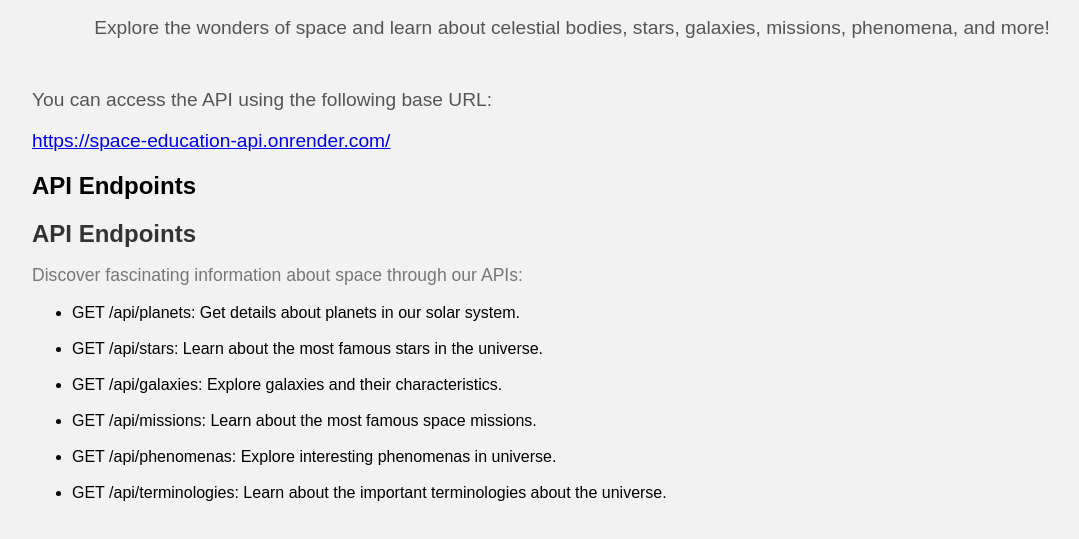
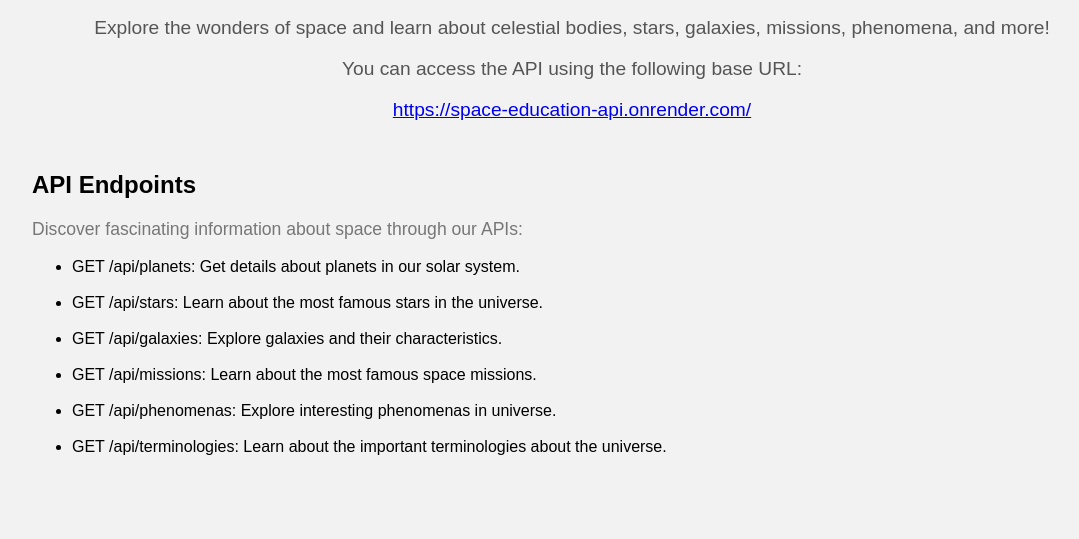
Before and after one commit to adarsh-2425/space-education-api, a website: page public/index.html in a window 1280 px wide. Shown: the part 161-700 px from the top of the page, without its empty margins (68-1147 px from the left). Drawn offline with Linux system fonts and the light colour scheme.

Commit message:
first commit

```diff
--- a/public/index.html
+++ b/public/index.html
@@ -42,12 +42,10 @@
   <div class="container">
     <h1>Welcome to Space Education API</h1>
     <p>Explore the wonders of space and learn about celestial bodies, stars, galaxies, missions, phenomena, and more!</p>
-
+<p>You can access the API using the following base URL:</p>
+  <p><a href="https://space-education-api.onrender.com/" target="_blank">https://space-education-api.onrender.com/</a></p>
     <div class="api-section">
-      <p>You can access the API using the following base URL:</p>
-  <p><a href="https://space-education-api.onrender.com/" target="_blank">https://space-education-api.onrender.com/</a></p>
   <h2>API Endpoints</h2>
-      <h2 class="api-title">API Endpoints</h2>
       <p class="api-description">Discover fascinating information about space through our APIs:</p>
       <ul>
         <li>GET /api/planets: Get details about planets in our solar system.</li>
```
Also changed, not shown: README.md.
